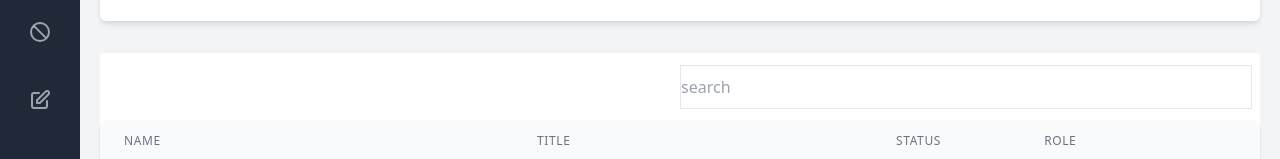
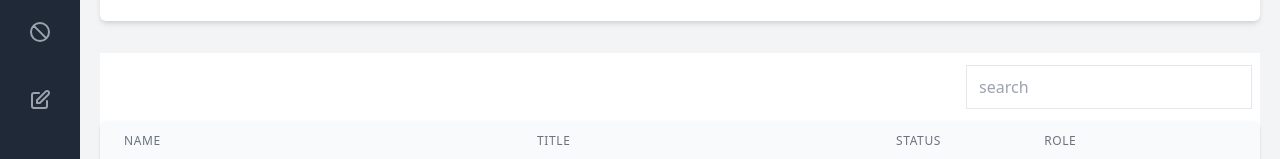
Before and after one commit to Khoby-790/template-nic, a React (Create React App) app: page / in a window 1280 px wide. Shown: the part 344-503 px from the top of the page. Built offline with nearby package versions, Linux system fonts and the light colour scheme.

Commit message:
--- Auto-Git Commit ---

```diff
--- a/src/pages/Dashboard/Dashboard.tsx
+++ b/src/pages/Dashboard/Dashboard.tsx
@@ -80,8 +80,8 @@ const Dashboard = (props: Props) => {
             <div className="bg-white mx-5 mt-5">
                 <div className="flex h-11 justify-between my-3">
                     <div className="flex-1"></div>
-                    <div className="flex-1 px-2">
-                        <input placeholder="search" type="search" className="border-gray-200 border h-full w-full" />
+                    <div className="flex-1 flex justify-end px-2">
+                        <input placeholder="search" type="search" className="border-gray-200 focus:outline-none px-3 border h-full w-1/2" />
                     </div>
                 </div>
                 <div className="flex flex-col">
```
